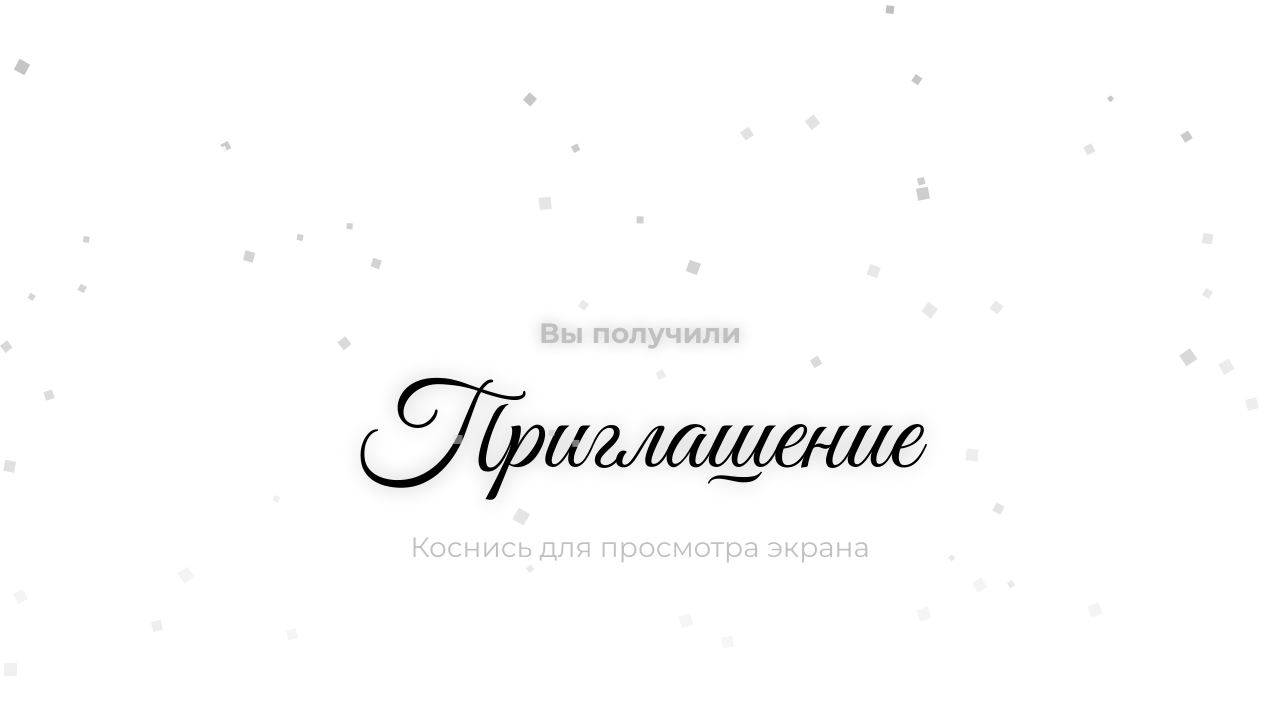
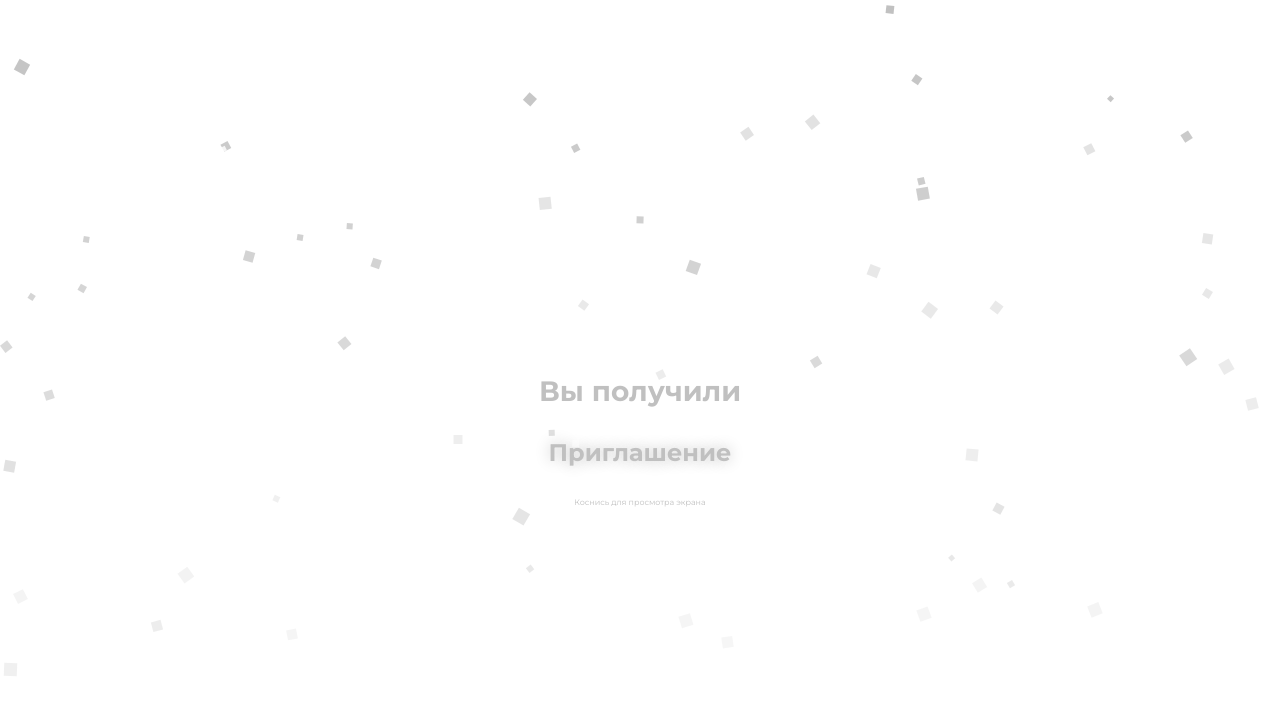
Before and after one commit to kateks59/Tosya-v.3.0, a plain HTML site: page index.html in a window 1280 px wide. Drawn offline with nearby package versions, Linux system fonts and the light colour scheme; a web font is replaced by a local one.

Commit message:
Update index.html

```diff
--- a/index.html
+++ b/index.html
@@ -31,30 +31,34 @@
       flex-direction: column;
       padding: 40px;
     }
-    h1, h2, p {
+	p {
       margin: 15px 0;
 
 	font-style: normal;
-      font-size: 28px;
+      font-size: 8px;
+    }
+    h1, h2{
+      margin: 15px 0;
+
+	font-style: normal;
+
     }
     h1 {
-      font-size: 50px
+      font-size: 10px
 
       color: black;
       text-shadow: 0 0 15px silver;
     }
     h2 {
-	font-size: 80px;
+
 	font-size: 28px;
       color: silver;
     }
     .big-30 {
-	font-size: 80px;
+	font-size: 50px;
 		font-family: "Great Vibes", cursive;
-	font-weight: 10;
-	font-style: normal;
-      font-size: 28px;
-      font-size: 120px;
+		font-style: normal;
+
       font-weight: 300;
       color: black;
       text-shadow: 0 0 20px silver, 0 0 30px #fff;
@@ -121,9 +125,8 @@
   <!-- Вступление -->
   <section data-aos="fade-up">
 
-    <h1>Вы получили</h1>
-
-    <div class="big-30">Приглашение</div>
+    <h2>Вы получили</h2>
+    <h1>Приглашение</h1>
     <p>Коснись для просмотра экрана </p>
   </section>
 
```
